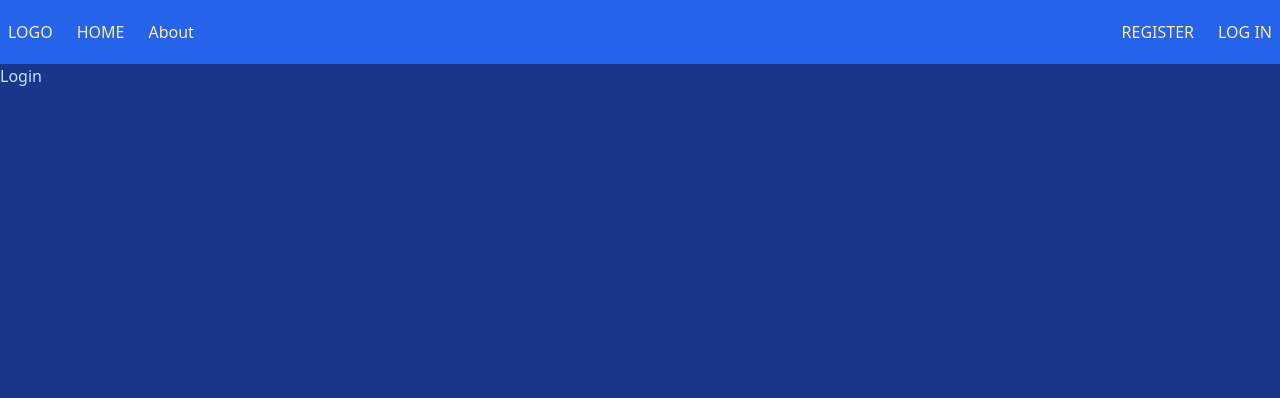
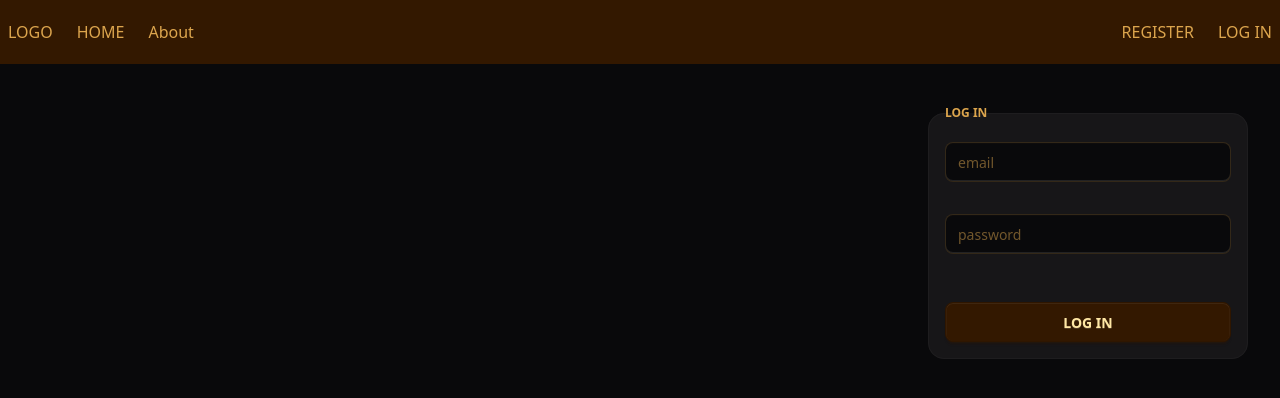
Before and after one commit to armmani/J.TAM.DAY2.FRONT, a React (Vite) app: page /login in a window 1280 px wide. Shown: the top 398 px of the page. Built offline with nearby package versions, Linux system fonts and the light colour scheme.

Commit message:
DAY2 DONE

```diff
--- /dev/null
+++ b/src/api/auth.jsx
@@ -0,0 +1,9 @@
+import axios  from "axios";
+
+export const actionRegister = async (value) => {
+  return await axios.post('http://localhost:8000/auth/register', value)
+}
+
+export const actionLogin = async (value) => {
+  return await axios.post('http://localhost:8000/auth/login', value)
+}
--- a/src/components/MainNav.jsx
+++ b/src/components/MainNav.jsx
@@ -2,7 +2,7 @@ import { Link } from "react-router";
 
 function MainNav() {
   return (
-    <div className="flex justify-between navbar bg-info text-accent">
+    <div className="flex justify-between navbar bg-neutral">
       <div className="flex gap-6">
         <Link to="/">LOGO</Link>
         <Link to="/">HOME</Link>
--- a/src/index.css
+++ b/src/index.css
@@ -1,4 +1,4 @@
 @import "tailwindcss";
 @plugin "daisyui" {
-  themes: aqua --default;
+  themes: luxury --default;
 }
--- a/src/pages/auth/Login.jsx
+++ b/src/pages/auth/Login.jsx
@@ -1,9 +1,58 @@
-import React from 'react'
+import React from "react";
+import FormInput from "../../components/form/FormInput";
+import { createAlert } from "../../utils/createAlert";
+import { useForm } from "react-hook-form";
+import Buttons from "../../components/form/Buttons";
+import { yupResolver } from "@hookform/resolvers/yup";
+import { loginSchema } from "../../utils/validator";
+import { actionLogin } from "../../api/auth";
 
 function Login() {
+  // JS
+
+  const { handleSubmit, register, formState, reset } = useForm({
+    resolver: yupResolver(loginSchema),
+  });
+  const { isSubmitting, errors } = formState;
+  // console.log(errors);
+
+  const hdlSubmit = async (value) => {
+    await new Promise((resolve) => setTimeout(resolve, 2000));
+
+    try {
+      const res = await actionLogin(value);
+      console.log(res);
+      createAlert("success", res.data.message);
+      reset();
+    } catch (error) {
+      console.log(error);
+      createAlert("error", error.response?.data?.message);
+    }
+  };
   return (
-    <div>Login</div>
-  )
+    <div className="flex w-full h-full justify-end">
+      {/* Card */}
+      <div className="p-4 m-4 ">
+        {/* Form */}
+        <form onSubmit={handleSubmit(hdlSubmit)}>
+          <fieldset className="fieldset bg-base-200 border-base-300 rounded-box w-xs border p-4 flex flex-col gap-4">
+            <legend className="fieldset-legend">LOG IN</legend>
+
+            <FormInput register={register} name="email" errors={errors} />
+
+            <FormInput
+              register={register}
+              name="password"
+              errors={errors}
+              type="password"
+            />
+
+            <Buttons label="LOG IN" isSubmitting={isSubmitting} />
+          </fieldset>
+        </form>
+      </div>
+    </div>
+  );
 }
 
-export default Login
+export default Login;
--- a/src/pages/auth/Register.jsx
+++ b/src/pages/auth/Register.jsx
@@ -2,15 +2,15 @@ import React from "react";
 import FormInput from "../../components/form/FormInput";
 import { createAlert } from "../../utils/createAlert";
 import { useForm } from "react-hook-form";
-import axios from "axios";
 import Buttons from "../../components/form/Buttons";
 import { yupResolver } from "@hookform/resolvers/yup";
 import { registerSchema } from "../../utils/validator";
+import { actionRegister } from "../../api/auth";
 
 function Register() {
   // JS
 
-  const { handleSubmit, register, formState } = useForm({
+  const { handleSubmit, register, formState, reset } = useForm({
     resolver: yupResolver(registerSchema),
   });
   const { isSubmitting, errors } = formState;
@@ -20,12 +20,10 @@ function Register() {
     await new Promise((resolve) => setTimeout(resolve, 2000));
 
     try {
-      const res = await axios.post(
-        "http://localhost:8000/auth/register",
-        value
-      );
+      const res = await actionRegister(value);
       console.log(res);
       createAlert("success", res.data.message);
+      reset();
     } catch (error) {
       console.log(error);
       createAlert("error", error.response?.data?.message);
@@ -42,8 +40,18 @@ function Register() {
 
             <FormInput register={register} name="email" errors={errors} />
             <FormInput register={register} name="name" errors={errors} />
-            <FormInput register={register} name="password" errors={errors} type="password" />
-            <FormInput register={register} name="confirmPassword" errors={errors} type="password" />
+            <FormInput
+              register={register}
+              name="password"
+              errors={errors}
+              type="password"
+            />
+            <FormInput
+              register={register}
+              name="confirmPassword"
+              errors={errors}
+              type="password"
+            />
 
             <Buttons label="Register" isSubmitting={isSubmitting} />
           </fieldset>
```
